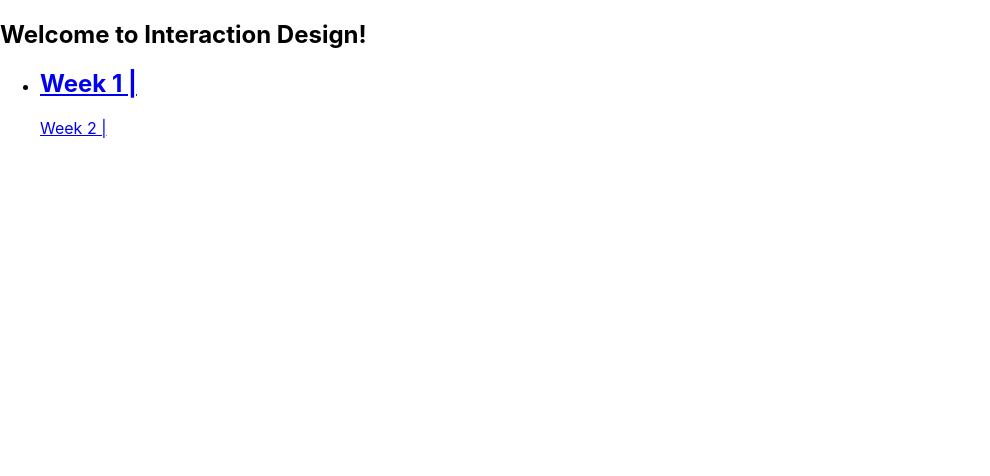
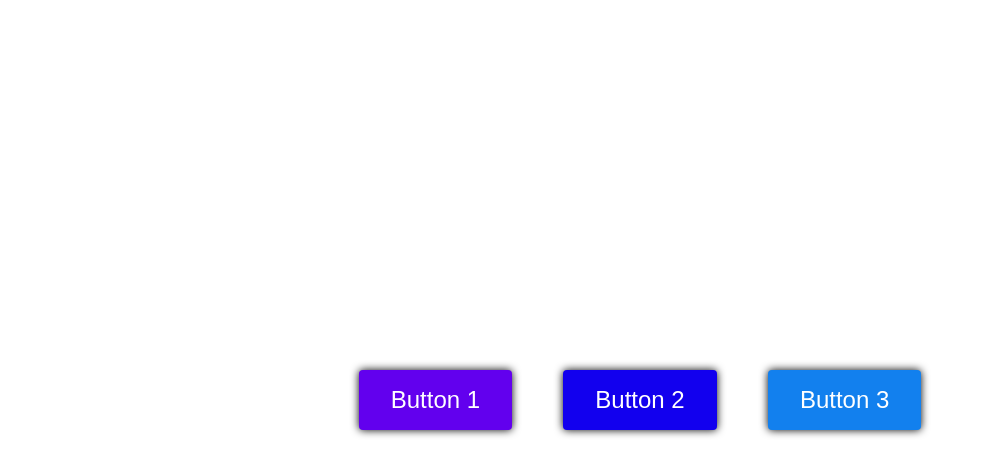
Before and after one commit to joeappleton18/interaction, a React (Create React App) app: page /week-3 in a window 1280 px wide. Shown: the top 476 px of the page, without its empty margins (0-990 px from the left). Built offline with nearby package versions, Linux system fonts and the light colour scheme.

Commit message:
week-2 demo

```diff
--- a/src/App.js
+++ b/src/App.js
@@ -2,6 +2,7 @@ import React from "react";
 import "./App.css";
 import Week1 from "./Components/Week1";
 import Week2 from "./Components/Week2";
+import Week3 from "./Components/Week3";
 
 import { BrowserRouter as Router, Switch, Route, Link } from "react-router-dom";
 
@@ -15,6 +16,7 @@ const Home = () => (
           <h2> Week 1 | </h2>
         </Link>
         <Link to="/week-2"> Week 2 |</Link>
+        <Link to="/week-3"> Week 3|</Link>
       </li>
     </ul>
   </nav>
@@ -30,6 +32,9 @@ function App() {
         <Route path="/week-2">
           <Week2 />
         </Route>
+        <Route path="/week-3">
+          <Week3 />
+        </Route>
         <Route path="/">
           <Home />
         </Route>
--- /dev/null
+++ b/src/Components/Week3/index.js
@@ -0,0 +1,39 @@
+import React from "react";
+import styled from "styled-components";
+
+const StyledWrapper = styled.div`
+  width: 100vw;
+  height: 100vh;
+  display: flex;
+  justify-content: center;
+  align-items: center;
+`;
+
+const StyledButton = styled.button`
+  color: #fff;
+  background-color: ${(props) => props.color};
+  padding: 1rem 2rem;
+  font-size: 1.5rem;
+  border: 0;
+  border-radius: 0.25rem;
+  box-shadow: 0 0 0.5rem rgba(0, 0, 0.3);
+  cursor: pointer;
+  margin: 2%;
+`;
+
+const Button = (props) => {
+  const { children, color } = props;
+  return <StyledButton color={color}> {children} </StyledButton>;
+};
+
+const Week3 = () => {
+  return (
+    <StyledWrapper>
+      <Button color="#6200ee"> Button 1 </Button>
+      <Button color="#1200ee"> Button 2 </Button>
+      <Button color="#1280ee"> Button 3 </Button>
+    </StyledWrapper>
+  );
+};
+
+export default Week3;
```
